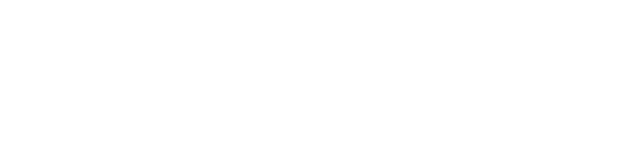
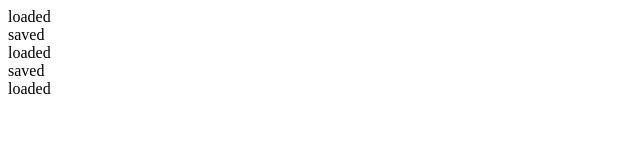
Before and after one commit to hal313/settings-manager, a website: page examples/global.html in a window 1280 px wide. Shown: the whole page, without its empty margins (0-640 px from the left). Drawn offline with Linux system fonts and the light colour scheme.

Commit message:
Updated examples

```diff
--- a/examples/global.html
+++ b/examples/global.html
@@ -2,6 +2,8 @@
     <head></head>
 
     <body>
+        <div id="js-results-section"></div>
+
         <!-- Load the script (as a global) -->
         <script src="../dist/SettingsManager.js"></script>
 
--- a/examples/global.js
+++ b/examples/global.js
@@ -1,15 +1,3 @@
-function onSettingsLoaded(settings) {
-    console.log('loaded', settings);
-}
-
-function onSettingsSaved() {
-    console.log('settings saved');
-}
-
-function onError(error) {
-    console.log('error:', error);
-}
-
 let settingsManager = new SettingsManager.SettingsManager();
 
 // Start with a load
@@ -33,3 +21,26 @@ settingsManager.load(function onLoad(settings) {
         }, onError);
     }, onError);
 }, onError);
+
+
+// The results element
+let resultsElement = document.getElementById('js-results-section');
+// Handlers
+function onSettingsLoaded(settings) {
+    console.log('loaded', settings);
+    let element = document.createElement('div');
+    element.append(document.createTextNode('loaded'));
+    resultsElement.append(element);
+}
+function onSettingsSaved() {
+    console.log('settings saved');
+    let element = document.createElement('div');
+    element.append(document.createTextNode('saved'));
+    resultsElement.append(element);
+}
+function onError(error) {
+    console.log('error:', error);
+    let element = document.createElement('div');
+    element.append(document.createTextNode(`error: ${error}`));
+    resultsElement.append(element);
+}
```
Also changed, not shown: examples/import.html (+2 -0 lines), examples/import.js (+23 -12 lines), examples/require.js (+13 -12 lines).
